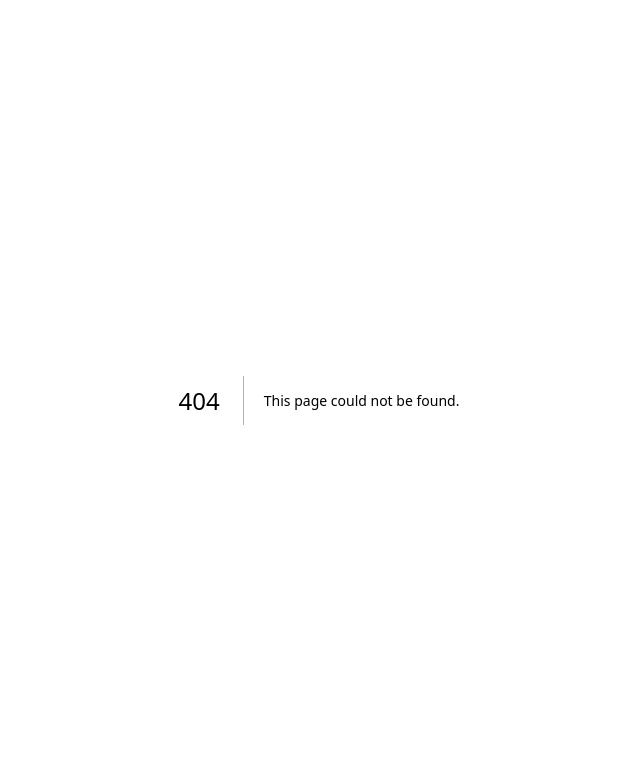
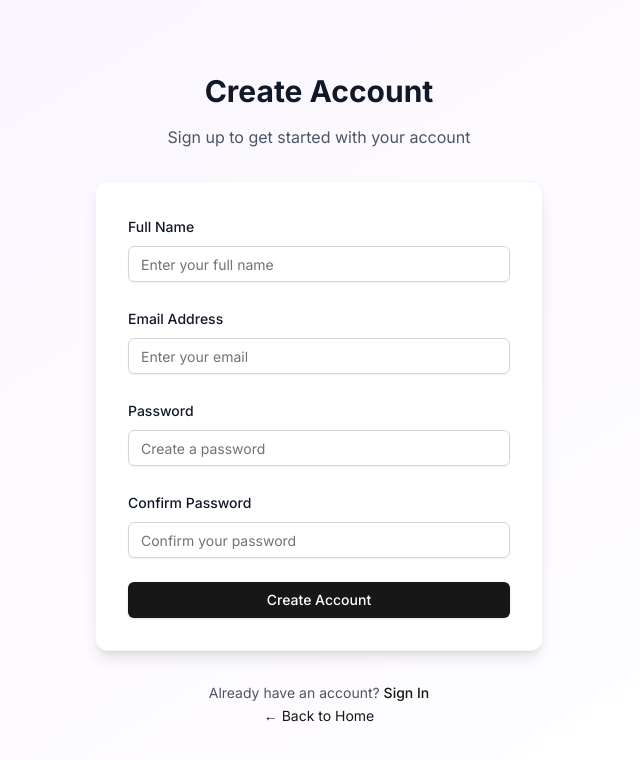
Before and after one commit to raphaelitos/unilink-frontend, a Next.js app: page /signup in a window 1280 px wide. Before the commit this address had no page. Shown: the top 760 px of the page, without its empty margins (321-961 px from the left). Built offline with nearby package versions, Linux system fonts and the light colour scheme.

Commit message:
add signup page and ref at index

```diff
--- a/src/pages/index.tsx
+++ b/src/pages/index.tsx
@@ -1,4 +1,3 @@
-// src/pages/index.tsx
 import Link from 'next/link'
 import { Button } from '@/components/ui/button'
 
@@ -23,7 +22,11 @@ export default function Home() {
           </Link>
 
           <p className="text-sm text-gray-500">
-            New here? Create an account to get started
+            New here?{' '}
+            <Link href="/signup" className="text-primary hover:underline">
+              Create an account
+            </Link>{' '}
+            to get started
           </p>
         </div>
       </div>
--- /dev/null
+++ b/src/pages/signup.tsx
@@ -0,0 +1,242 @@
+import { useState } from 'react'
+import { useRouter } from 'next/router'
+import Link from 'next/link'
+import { Button } from '@/components/ui/button'
+import { Input } from '@/components/ui/input'
+import { Label } from '@/components/ui/label'
+
+interface FormData {
+  name: string
+  email: string
+  password: string
+  confirmPassword: string
+}
+
+interface FormErrors {
+  name?: string
+  email?: string
+  password?: string
+  confirmPassword?: string
+  general?: string
+}
+
+export default function SignUp() {
+  const router = useRouter()
+  const [formData, setFormData] = useState<FormData>({
+    name: '',
+    email: '',
+    password: '',
+    confirmPassword: ''
+  })
+  const [errors, setErrors] = useState<FormErrors>({})
+  const [isLoading, setIsLoading] = useState(false)
+
+  const validateEmail = (email: string): boolean => {
+    const emailRegex = /^[^\s@]+@[^\s@]+\.[^\s@]+$/
+    return emailRegex.test(email)
+  }
+
+  const validateForm = (): FormErrors => {
+    const newErrors: FormErrors = {}
+
+    if (!formData.name.trim()) {
+      newErrors.name = 'Name is required'
+    }
+
+    if (!formData.email.trim()) {
+      newErrors.email = 'Email is required'
+    } else if (!validateEmail(formData.email)) {
+      newErrors.email = 'Please enter a valid email address'
+    }
+
+    if (!formData.password.trim()) {
+      newErrors.password = 'Password is required'
+    } else if (formData.password.length < 6) {
+      newErrors.password = 'Password must be at least 6 characters'
+    }
+
+    if (!formData.confirmPassword.trim()) {
+      newErrors.confirmPassword = 'Please confirm your password'
+    } else if (formData.password !== formData.confirmPassword) {
+      newErrors.confirmPassword = 'Passwords do not match'
+    }
+
+    return newErrors
+  }
+
+  const handleSubmit = async (e: React.FormEvent) => {
+    e.preventDefault()
+    setErrors({})
+
+    const formErrors = validateForm()
+    if (Object.keys(formErrors).length > 0) {
+      setErrors(formErrors)
+      return
+    }
+
+    setIsLoading(true)
+
+    // Simulate API call
+    setTimeout(() => {
+      // Simulate successful registration
+      const dummyToken = btoa(JSON.stringify({
+        email: formData.email,
+        name: formData.name,
+        exp: Date.now() + 24 * 60 * 60 * 1000, // 24 hours
+        iat: Date.now()
+      }))
+
+      // Store in cookie
+      document.cookie = `auth-token=${dummyToken}; path=/; max-age=86400; SameSite=Lax`
+
+      // Redirect to feed
+      router.push('/feed')
+    }, 1000)
+  }
+
+  const handleInputChange = (field: keyof FormData) => (
+    e: React.ChangeEvent<HTMLInputElement>
+  ) => {
+    setFormData(prev => ({
+      ...prev,
+      [field]: e.target.value
+    }))
+
+    // Clear field error when user starts typing
+    if (errors[field]) {
+      setErrors(prev => ({
+        ...prev,
+        [field]: undefined
+      }))
+    }
+  }
+
+  return (
+    <div className="min-h-screen bg-gradient-to-br from-purple-50 to-white flex items-center justify-center p-4">
+      <div className="max-w-md w-full space-y-8">
+        <div className="text-center space-y-4">
+          <h1 className="text-3xl font-bold text-gray-900">
+            Create Account
+          </h1>
+          <p className="text-gray-600">
+            Sign up to get started with your account
+          </p>
+        </div>
+
+        <div className="bg-white p-8 rounded-xl shadow-lg border border-gray-100">
+          <form onSubmit={handleSubmit} className="space-y-6">
+            {errors.general && (
+              <div className="p-3 rounded-lg bg-red-50 border border-red-200">
+                <p className="text-sm text-red-600">{errors.general}</p>
+              </div>
+            )}
+
+            <div className="space-y-2">
+              <Label htmlFor="name" className="text-gray-900">
+                Full Name
+              </Label>
+              <Input
+                id="name"
+                type="text"
+                value={formData.name}
+                onChange={handleInputChange('name')}
+                className={`${
+                  errors.name
+                    ? 'border-red-300 focus:border-red-500 focus:ring-red-500'
+                    : 'border-gray-300 focus:border-primary focus:ring-primary'
+                }`}
+                placeholder="Enter your full name"
+              />
+              {errors.name && (
+                <p className="text-sm text-red-600">{errors.name}</p>
+              )}
+            </div>
+
+            <div className="space-y-2">
+              <Label htmlFor="email" className="text-gray-900">
+                Email Address
+              </Label>
+              <Input
+                id="email"
+                type="email"
+                value={formData.email}
+                onChange={handleInputChange('email')}
+                className={`${
+                  errors.email
+                    ? 'border-red-300 focus:border-red-500 focus:ring-red-500'
+                    : 'border-gray-300 focus:border-primary focus:ring-primary'
+                }`}
+                placeholder="Enter your email"
+              />
+              {errors.email && (
+                <p className="text-sm text-red-600">{errors.email}</p>
+              )}
+            </div>
+
+            <div className="space-y-2">
+              <Label htmlFor="password" className="text-gray-900">
+                Password
+              </Label>
+              <Input
+                id="password"
+                type="password"
+                value={formData.password}
+                onChange={handleInputChange('password')}
+                className={`${
+                  errors.password
+                    ? 'border-red-300 focus:border-red-500 focus:ring-red-500'
+                    : 'border-gray-300 focus:border-primary focus:ring-primary'
+                }`}
+                placeholder="Create a password"
+              />
+              {errors.password && (
+                <p className="text-sm text-red-600">{errors.password}</p>
+              )}
+            </div>
+
+            <div className="space-y-2">
+              <Label htmlFor="confirmPassword" className="text-gray-900">
+                Confirm Password
+              </Label>
+              <Input
+                id="confirmPassword"
+                type="password"
+                value={formData.confirmPassword}
+                onChange={handleInputChange('confirmPassword')}
+                className={`${
+                  errors.confirmPassword
+                    ? 'border-red-300 focus:border-red-500 focus:ring-red-500'
+                    : 'border-gray-300 focus:border-primary focus:ring-primary'
+                }`}
+                placeholder="Confirm your password"
+              />
+              {errors.confirmPassword && (
+                <p className="text-sm text-red-600">{errors.confirmPassword}</p>
+              )}
+            </div>
+
+            <Button
+              type="submit"
+              disabled={isLoading}
+              className="w-full bg-primary hover:bg-primary/90 text-white disabled:opacity-50"
+            >
+              {isLoading ? 'Creating Account...' : 'Create Account'}
+            </Button>
+          </form>
+        </div>
+
+        <div className="text-center space-y-4">
+          <p className="text-sm text-gray-600">
+            Already have an account?{' '}
+            <Link href="/login" className="text-primary hover:text-primary/80 font-medium">
+              Sign In
+            </Link>
+          </p>
+          <Link href="/" className="text-primary hover:text-primary/80 text-sm">
+            ← Back to Home
+          </Link>
+        </div>
+      </div>
+    </div>
+  )
+}
```
